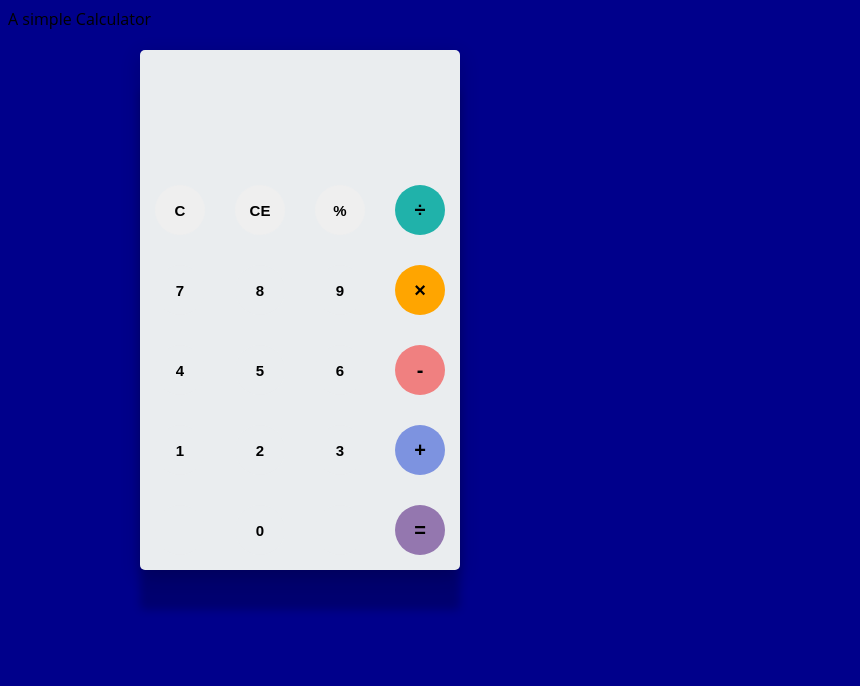
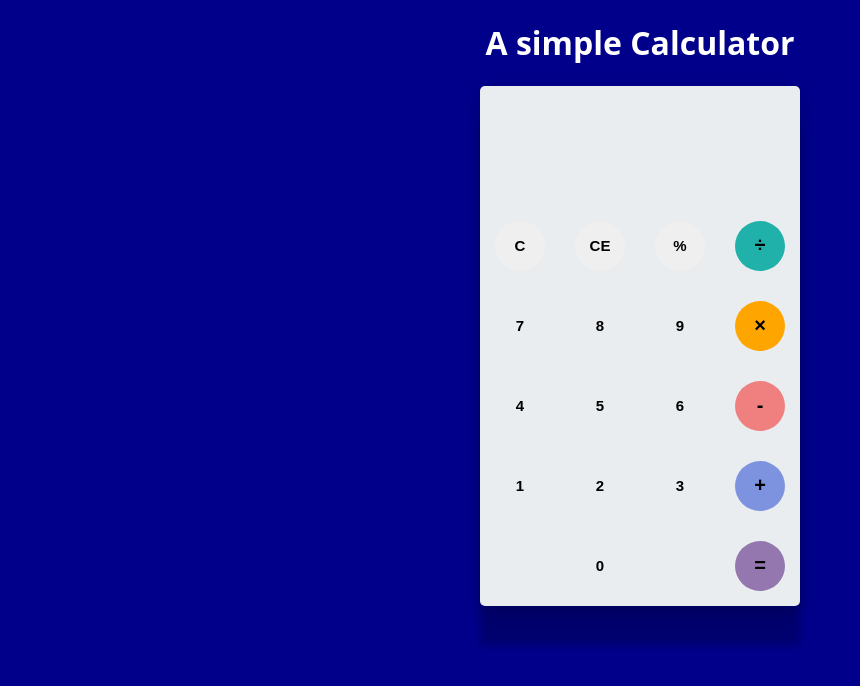
Before and after one commit to SadrilAmin1999/Calculator, a plain HTML site: page index.html in a window 1280 px wide. Shown: the whole page, without its empty margins (0-860 px from the left). Drawn offline with Linux system fonts and the light colour scheme.

Commit message:
added some css

```diff
--- a/css/style.css
+++ b/css/style.css
@@ -1,12 +1,19 @@
 body{
     font-family: 'Open Sans', sans-serif;
     background-color: darkblue;
+}
+h1{
+    color: #fff;
+    text-align: center;
 }
 .container{
     width: 1000px;
     height: 550px;
     margin: 20px auto;
+    display: flex;
+    justify-content: center;
 }
+
 #calcalutor{
     width: 320px;
     height: 520px;
@@ -31,6 +38,12 @@ body{
 }
 #keyboard{
     height: 400px;
+}
+.Operator:hover{
+    background-color: #20b2aa;
+}
+.number:hover{
+    background-color: #7d93e0;
 }
 .Operator, .number, .empty{
     width: 50px;
--- a/index.html
+++ b/index.html
@@ -8,7 +8,7 @@
     <link rel="stylesheet" href="css/style.css">
 </head>
 <body>
-    A simple Calculator
+    <h1> A simple Calculator</h1>
     <div class="container">
         <div id="calcalutor">
             <div id="result">
```
